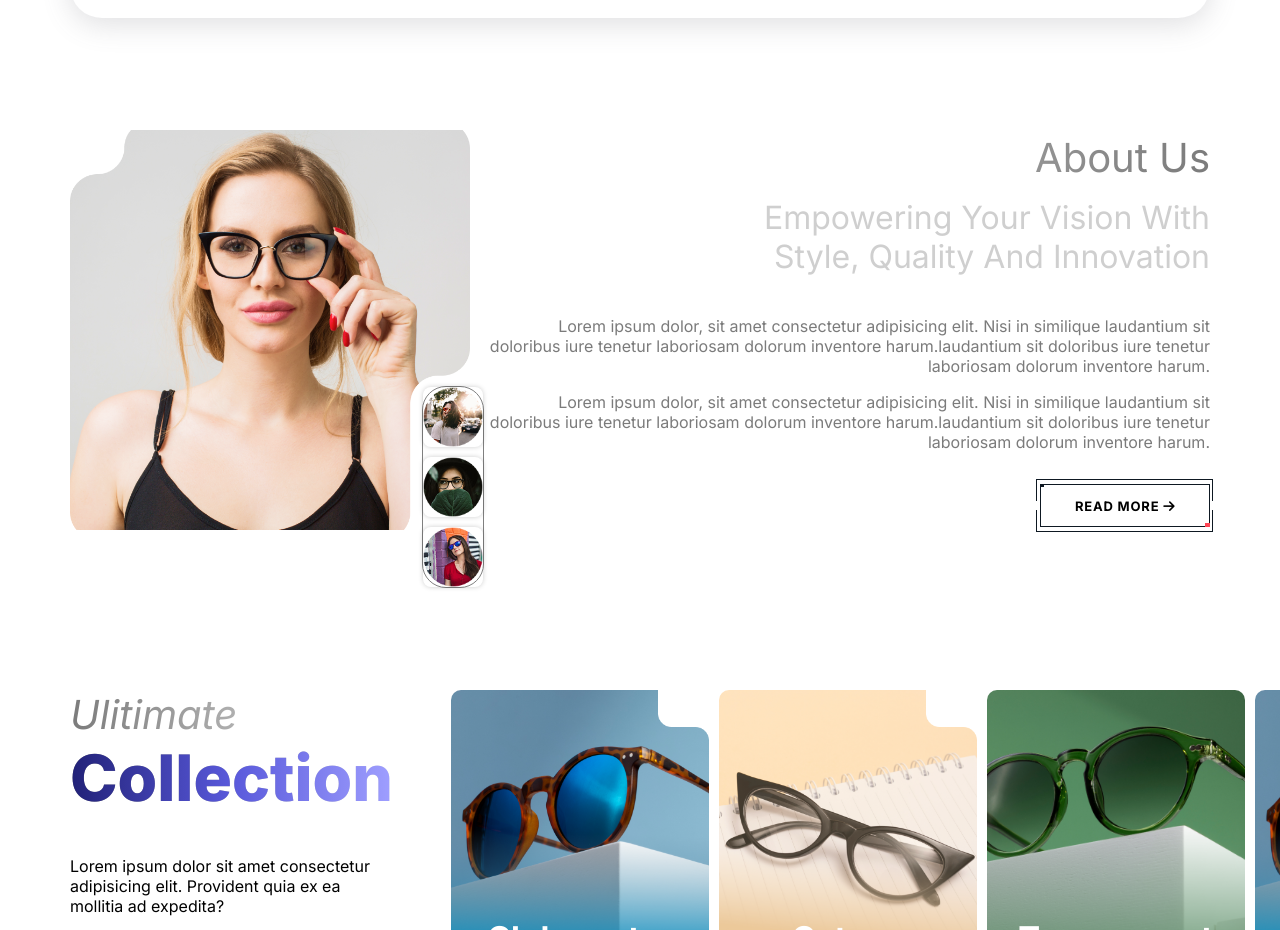
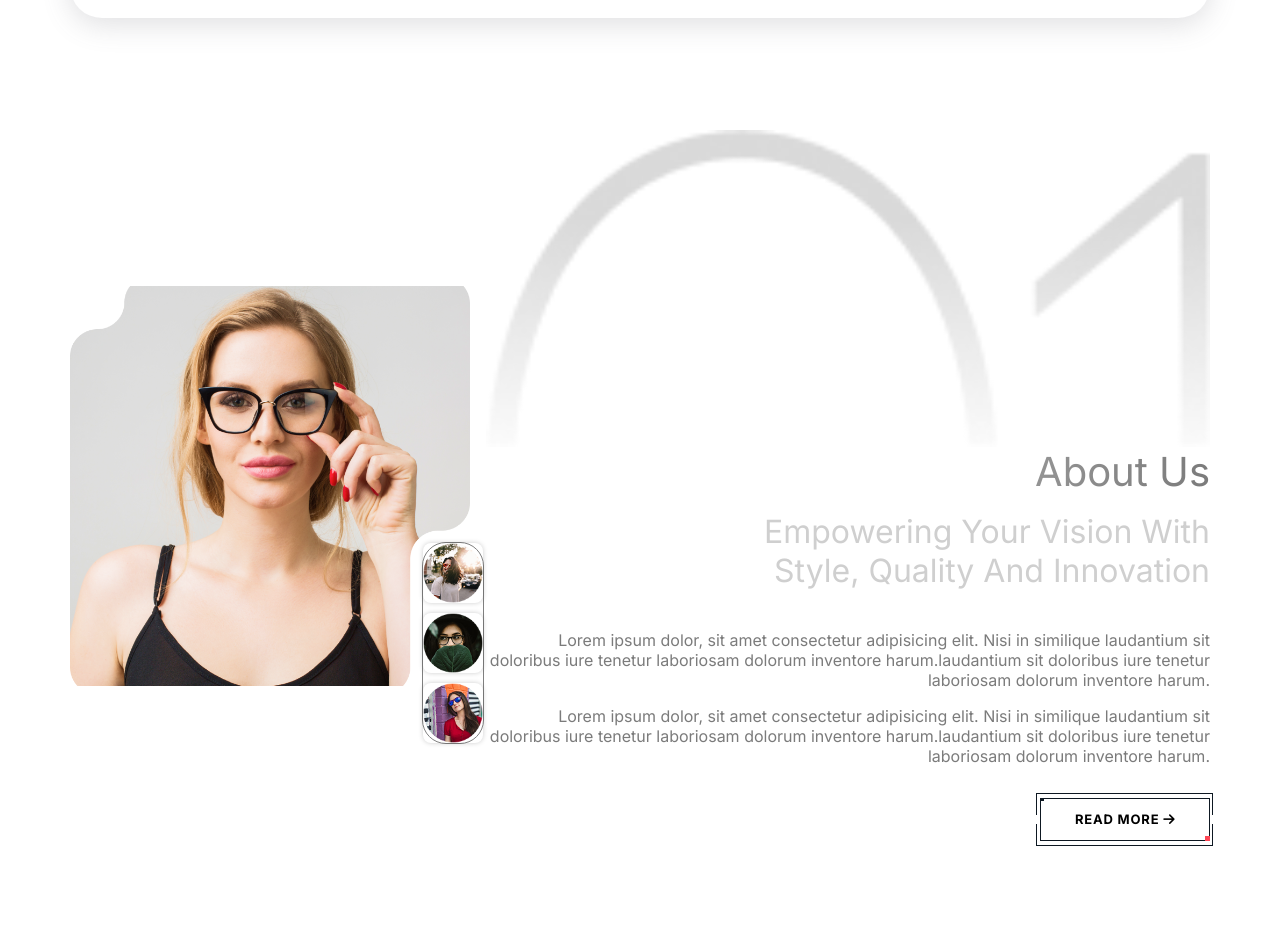
Before and after one commit to debu100/webskiproject2, a plain HTML site: page index.html in a window 1280 px wide. Shown: the part 840-1770 px from the top of the page. Drawn offline with nearby package versions, Linux system fonts and the light colour scheme; a web font is replaced by a local one.

Commit message:
Update index.html

```diff
--- a/index.html
+++ b/index.html
@@ -151,6 +151,13 @@
           </div>
         </div>
         <div class="about-box">
+                    <div class="about-top-img-box">
+            <img
+              class="about-top-img"
+              src="./images/about-top-img.png"
+              alt=""
+            />
+          </div>
           <h2 class="about-head">About Us</h2>
           <h3>
             Empowering Your Vision With <br />
```
